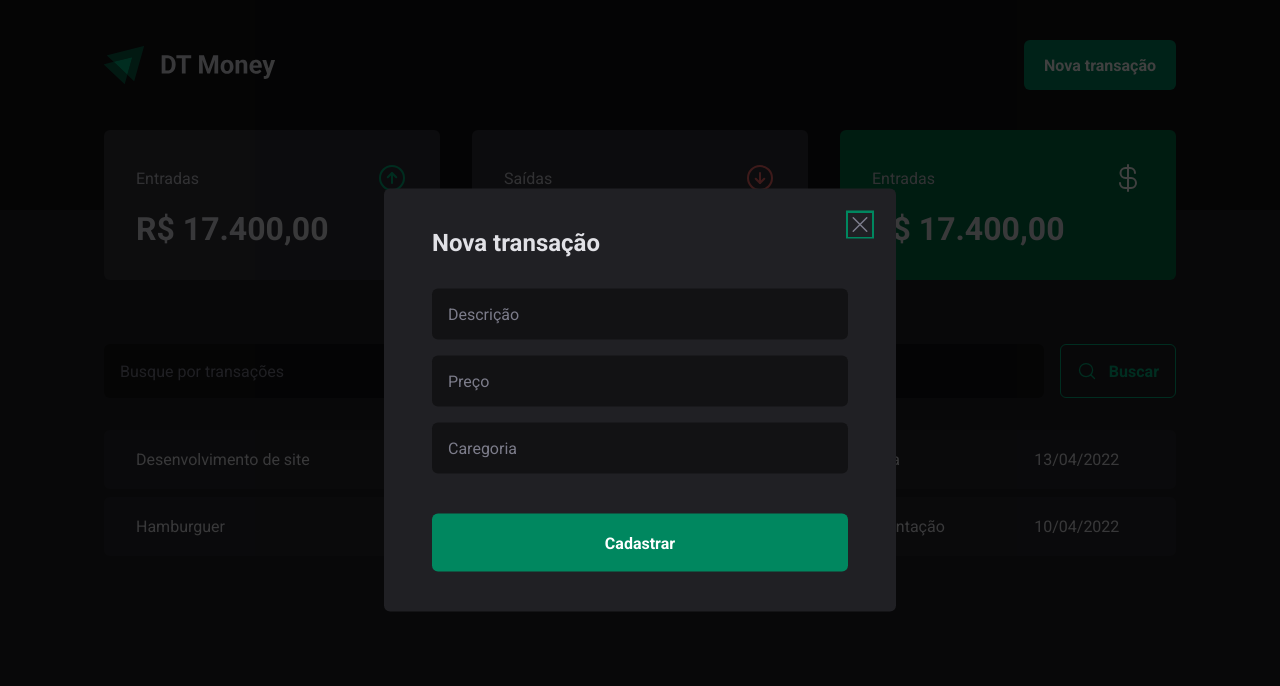
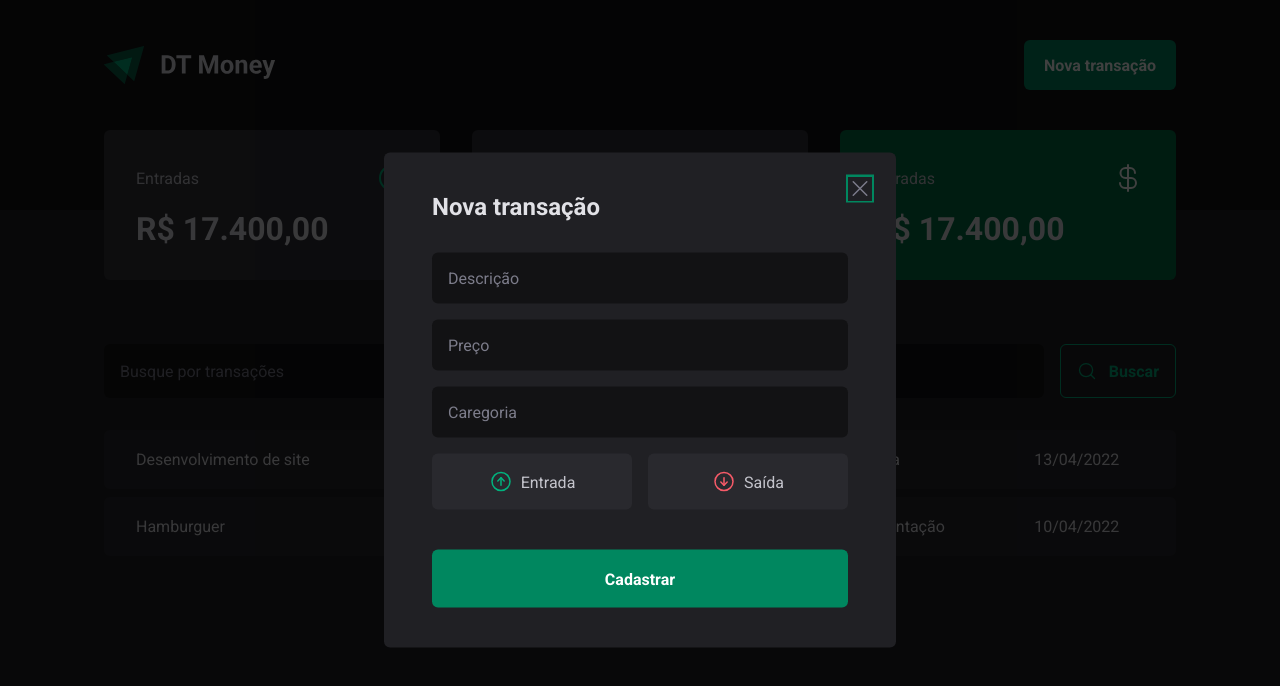
Before and after one commit to Luancss/Dtmoney-02, a React (Create React App) app: page / in a window 1280 px wide. Both pictures are taken after a click on the button "Nova transação". Shown: the top 686 px of the page. Built offline with nearby package versions, Linux system fonts and the light colour scheme.

Commit message:
Entry and exit buttons

```diff
--- a/src/components/NewTransactionModal/index.tsx
+++ b/src/components/NewTransactionModal/index.tsx
@@ -1,6 +1,6 @@
 import * as Dialog from "@radix-ui/react-dialog";
-import { CloseButton, Content, Overlay } from "./styles";
-import { X } from "phosphor-react";
+import { CloseButton, Content, Overlay, TransactionType, TransactionTypeButton } from "./styles";
+import { ArrowCircleDown, ArrowCircleUp, X } from "phosphor-react";
 
 export function NewTransactionModal() {
   return (
@@ -16,6 +16,18 @@
           <input type="text" placeholder="Descrição" />
           <input type="number" placeholder="Preço" />
           <input type="text" placeholder="Caregoria" />
+
+          <TransactionType>
+            <TransactionTypeButton variant="income">
+              <ArrowCircleUp size={24}/>
+              Entrada
+              </TransactionTypeButton>
+              <TransactionTypeButton variant="outcome">
+              <ArrowCircleDown size={24}/>
+              Saída
+              </TransactionTypeButton>
+          </TransactionType>
+
           <button type="submit">Cadastrar</button>
         </form>
 
--- a/src/components/NewTransactionModal/styles.ts
+++ b/src/components/NewTransactionModal/styles.ts
@@ -67,5 +67,33 @@
   right: 1.5rem;
   cursor: pointer;
   line-height: 0;
-  color: ${props => props.theme['gray-500']};;
+  color: ${props => props.theme['gray-500']};
 `
+
+export const TransactionType = styled.div`
+  display: grid;
+  grid-template-columns: repeat(2, 1fr);
+  gap: 1rem;
+  margin-top: 0%.5rem;
+`
+
+interface TransactionTypeButtonProps {
+  variant: 'income' | 'outcome';
+}
+
+export const TransactionTypeButton = styled.button<TransactionTypeButtonProps>`
+  background: ${props => props.theme['gray-700']};
+  padding: 1rem;
+  display: flex;
+  align-items: center;
+  justify-content: center;
+  gap: 0.5rem;
+  border-radius: 6px;
+  cursor: pointer;
+  border: 0;
+  color: ${props => props.theme['gray-300']};
+
+  svg {
+    color: ${props => props.variant === 'income' ? props.theme['green-300'] : props.theme['red-300']};
+  }
+`
```
